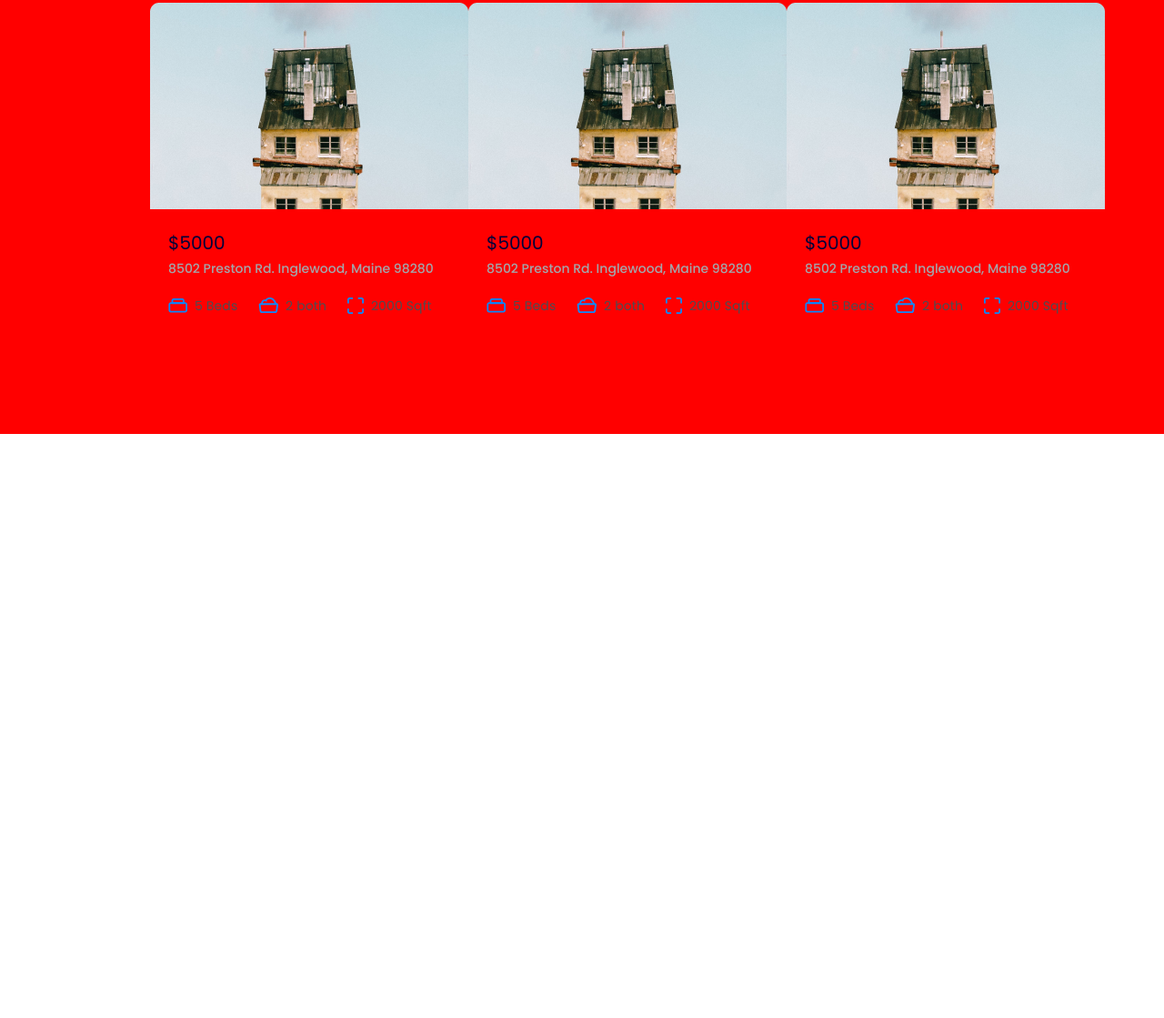
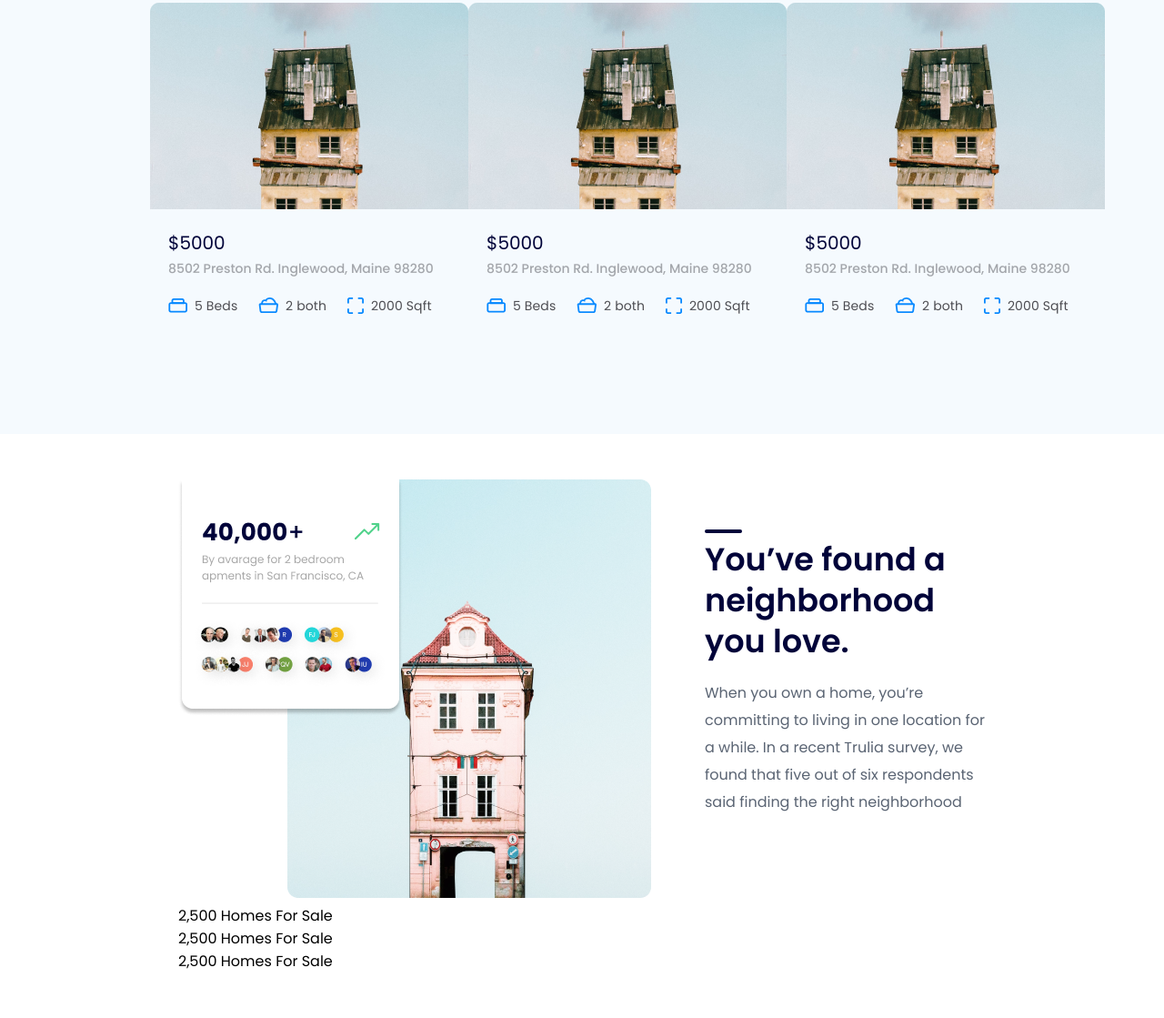
Before and after one commit to khaizuha/landing-page-01, a plain HTML site: page index.html in a window 1280 px wide. Shown: the part 1826-2945 px from the top of the page at 91% size. Before the commit the page ends 2303 px from the top, so only its background shows below. Drawn offline with Linux system fonts and the light colour scheme.

Commit message:
make feature 02

```diff
--- a/index.html
+++ b/index.html
@@ -204,6 +204,62 @@
             </li>
           </ul>
         </div>
+
+        <div class="content-feature-02">
+          <div class="content-feature-02-info">
+            <div class="content-feature-02-info-card">
+              <img
+                src="./src/img/feature_img_02.png"
+                alt=""
+                class="content-feature-02-info-card-img"
+              />
+
+              <img
+                src="./src/img/card.png"
+                alt=""
+                class="content-feature-02-info-card-img-card"
+              />
+            </div>
+
+            <div class="content-feature-02-info-text">
+              <h2 class="content-feature-02-info-text-title">
+                You’ve found a neighborhood you love.
+              </h2>
+
+              <p class="content-feature-02-info-text-desc">
+                When you own a home, you’re committing to living in one location
+                for a while. In a recent Trulia survey, we found that five out
+                of six respondents said finding the right neighborhood
+              </p>
+            </div>
+          </div>
+          <ul class="content-feature-02-countdown">
+            <li class="content-feature-02-countdown-item">
+              <span class="content-feature-02-countdown-item-number"
+                >2,500</span
+              >
+              <span class="content-feature-02-countdown-item-desc"
+                >Homes For Sale</span
+              >
+            </li>
+            <li class="content-feature-02-countdown-item">
+              <span class="content-feature-02-countdown-item-number"
+                >2,500</span
+              >
+              <span class="content-feature-02-countdown-item-desc"
+                >Homes For Sale</span
+              >
+            </li>
+            <li class="content-feature-02-countdown-item">
+              <span class="content-feature-02-countdown-item-number"
+                >2,500</span
+              >
+              <span class="content-feature-02-countdown-item-desc"
+                >Homes For Sale</span
+              >
+            </li>
+          </ul>
+        </div>
       </div>
 
       <footer></footer>
--- a/src/css/app.css
+++ b/src/css/app.css
@@ -261,7 +261,7 @@ header {
 .content-feature {
   margin-top: 41px;
   padding: 110px 165px;
-  background-color: red;
+  background-color: #f5fafe;
 }
 
 .content-feature-text {
@@ -336,3 +336,60 @@ header {
   column-gap: 8px;
   align-items: center;
 }
+
+/* feature 02 */
+.content-feature-02 {
+  padding: 50px 196px;
+}
+
+.content-feature-02-info {
+  display: flex;
+}
+
+.content-feature-02-info-text {
+  width: 309px;
+  margin-left: auto;
+  margin-top: 65px;
+}
+
+.content-feature-02-info-card {
+  position: relative;
+  z-index: 1;
+}
+
+.content-feature-02-info-card-img {
+  margin-left: 120px;
+}
+
+.content-feature-02-info-card-img-card {
+  position: absolute;
+  top: 0;
+  left: 0;
+  z-index: 2;
+}
+
+.content-feature-02-info-text-title {
+  color: #000339;
+  font-size: 35px;
+  font-weight: 600;
+  line-height: 45px;
+  position: relative;
+}
+
+.content-feature-02-info-text-title::after {
+  content: "";
+  width: 41px;
+  height: 4px;
+  background-color: #000339;
+  position: absolute;
+  border-radius: 12px;
+  top: -10px;
+  left: 0;
+}
+
+.content-feature-02-info-text-desc {
+  color: #5a6473;
+  font-weight: 400;
+  line-height: 30px;
+  margin-top: 20px;
+}
```
Also changed, not shown: src/img/card.png (added), src/img/feature_img_02.png (added).
